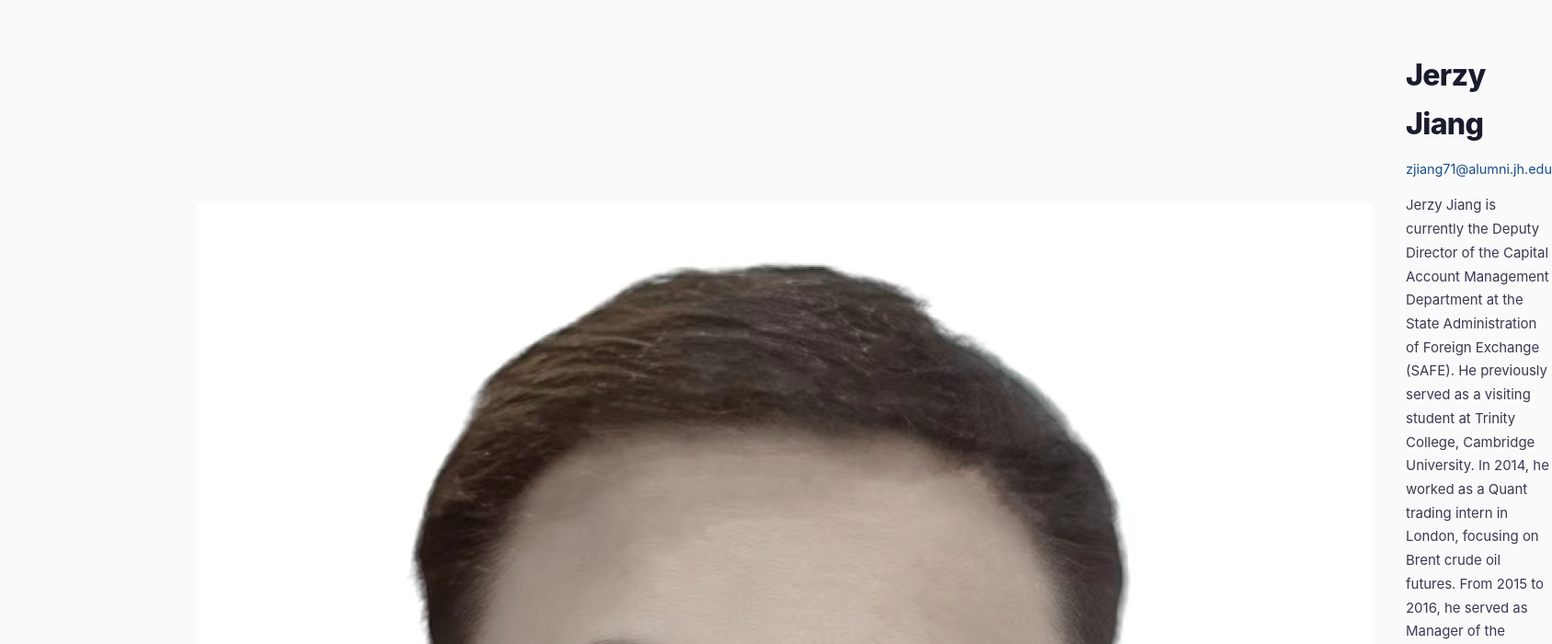
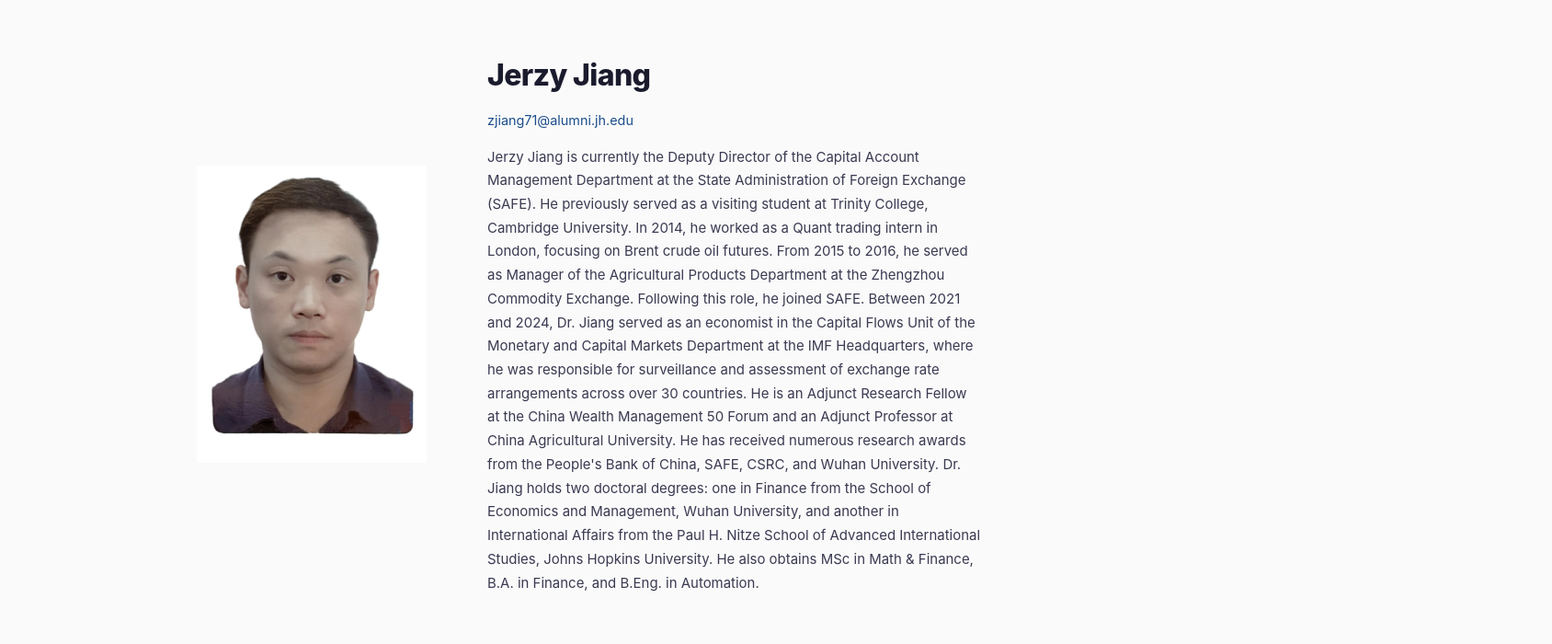
Before and after one commit to jerzyjiang14-maker/Jerzy, a plain HTML site: page index.html in a window 1280 px wide. Shown: the top 700 px of the page at 92% size, 1688 px wide, since content can reach past the window. Drawn offline with Linux system fonts and the light colour scheme.

Commit message:
Update index.html

```diff
--- a/index.html
+++ b/index.html
@@ -144,7 +144,11 @@
 <body>
 <div class="wrap">
 <header class="hero">
-  <img src="https://raw.githubusercontent.com/jerzyjiang14-maker/Jerzy/main/LJDG1639.JPG" alt="Profile Photo">
+  <img
+  src="https://raw.githubusercontent.com/jerzyjiang14-maker/Jerzy/main/LJDG1639.JPG"
+  alt="Jerzy Jiang"
+  style="width: 250px; height: auto; float: left; margin-right: 30px; margin-bottom: 20px;"
+>
   <div class="hero-text">
     <h1>Jerzy Jiang</h1>
     <div class="hero-contact">
```
